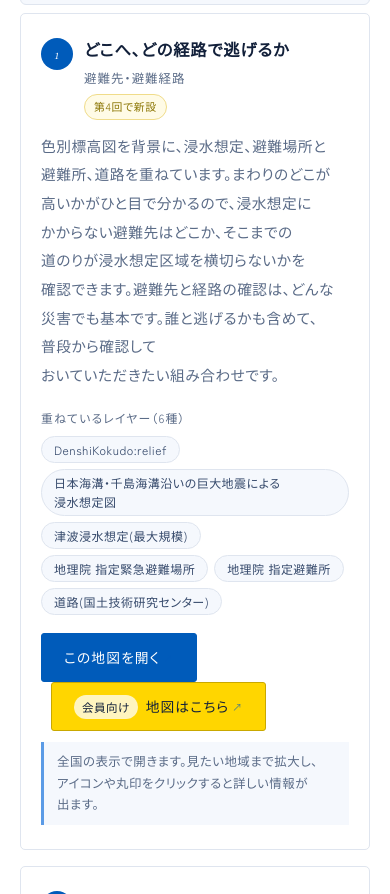
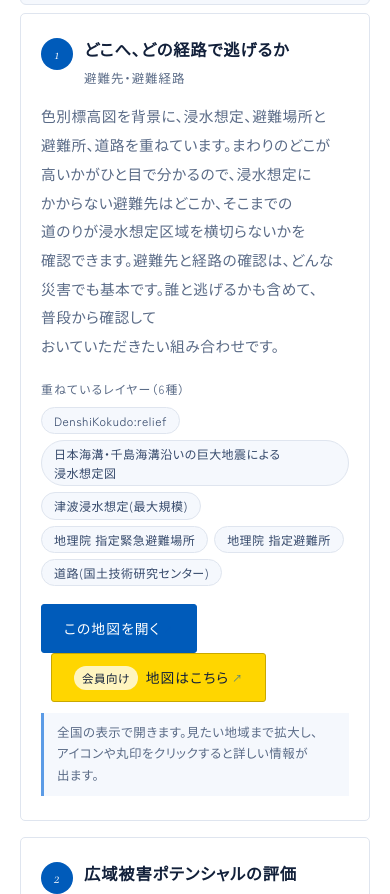
Before and after one commit to copernicus-tokyo/copernicus-tokyo.github.io, a plain HTML site: page layersets.html in a window 390 px wide. Shown: the part 1586-2480 px from the top of the page. Drawn offline with nearby package versions, Linux system fonts and the light colour scheme; a web font is replaced by a local one.

Commit message:
「第4回で新設」のバッジを外す
研究会の内部の回次で、サイトを見た方には意味が伝わらない。第8回まで来ており
「新設」でもなくなった。

これで .set__new を使う箇所がなくなったので、CSS も削除した（狭い画面の指定を含む）。
先に「暫定版」のバッジ3つを外した時点で、ここが最後の利用箇所だった。

home.css を書き換えたので各ページの ?v= を 46 から 47 に上げた。

Co-Authored-By: Claude Opus 5 <noreply@anthropic.com>

```diff
--- a/home.css
+++ b/home.css
@@ -187,10 +187,6 @@ img.work__img--fit{aspect-ratio:16/9;height:auto;object-fit:contain;
 }
 .set__t{font-family:var(--mincho);font-weight:700;font-size:clamp(1.02rem,1.9vw,1.2rem);letter-spacing:.05em;line-height:1.6}
 .set__sub{font-size:.78rem;color:var(--ink-soft);letter-spacing:.08em;margin-top:2px}
-.set__new{
-  display:inline-block;margin-left:10px;padding:1px 9px;border-radius:99px;
-  background:#fffbe6;border:1px solid #f0dc8a;color:#8a7400;font-size:.68rem;letter-spacing:.06em;
-}
 .set__d{color:var(--ink-soft);font-size:.92rem;margin-bottom:16px}
 .set__lt{font-size:.74rem;letter-spacing:.1em;color:var(--ink-soft);margin-bottom:7px}
 .set__l{display:flex;flex-wrap:wrap;gap:6px;list-style:none;margin-bottom:18px}
@@ -238,7 +234,6 @@ img.work__img--fit{aspect-ratio:16/9;height:auto;object-fit:contain;
 @media (max-width:560px){
   .set__h{gap:11px}
   .set__n{width:32px;height:32px;font-size:1rem}
-  .set__new{margin-left:0;margin-top:4px}
   .set__sub{display:flex;flex-direction:column;align-items:flex-start}
 }
 .shot__img{display:block;width:100%;height:100%;object-fit:cover}
--- a/layersets.html
+++ b/layersets.html
@@ -23,7 +23,7 @@
 <link rel="preconnect" href="https://fonts.googleapis.com">
 <link rel="preconnect" href="https://fonts.gstatic.com" crossorigin>
 <link href="https://fonts.googleapis.com/css2?family=Shippori+Mincho+B1:wght@500;700;800&family=Zen+Kaku+Gothic+New:wght@400;500;700&family=Cormorant+Garamond:ital,wght@1,400;1,500&display=swap" rel="stylesheet">
-<link rel="stylesheet" href="home.css?v=46">
+<link rel="stylesheet" href="home.css?v=47">
 
 <!-- アクセス解析（GoatCounter）。Cookieを使わず、IPアドレスとUser-Agentを保存しない。
      個人を識別せず、集計結果だけを残すため、同意バナーは置いていない。
@@ -128,7 +128,7 @@
           <span class="set__n">1</span>
           <div>
             <h2 class="set__t">どこへ、どの経路で逃げるか</h2>
-            <p class="set__sub">避難先・避難経路<span class="set__new">第4回で新設</span></p>
+            <p class="set__sub">避難先・避難経路</p>
           </div>
         </div>
         <p class="set__d">色別標高図を背景に、浸水想定、避難場所と避難所、道路を重ねています。まわりのどこが高いかがひと目で分かるので、浸水想定にかからない避難先はどこか、そこまでの道のりが浸水想定区域を横切らないかを確認できます。避難先と経路の確認は、どんな災害でも基本です。誰と逃げるかも含めて、普段から確認しておいていただきたい組み合わせです。</p>
```
Also changed, not shown: index.html (+1 -1 lines), kiyaku.html (+1 -1 lines), kumamoto.html (+1 -1 lines), records.html (+1 -1 lines).
